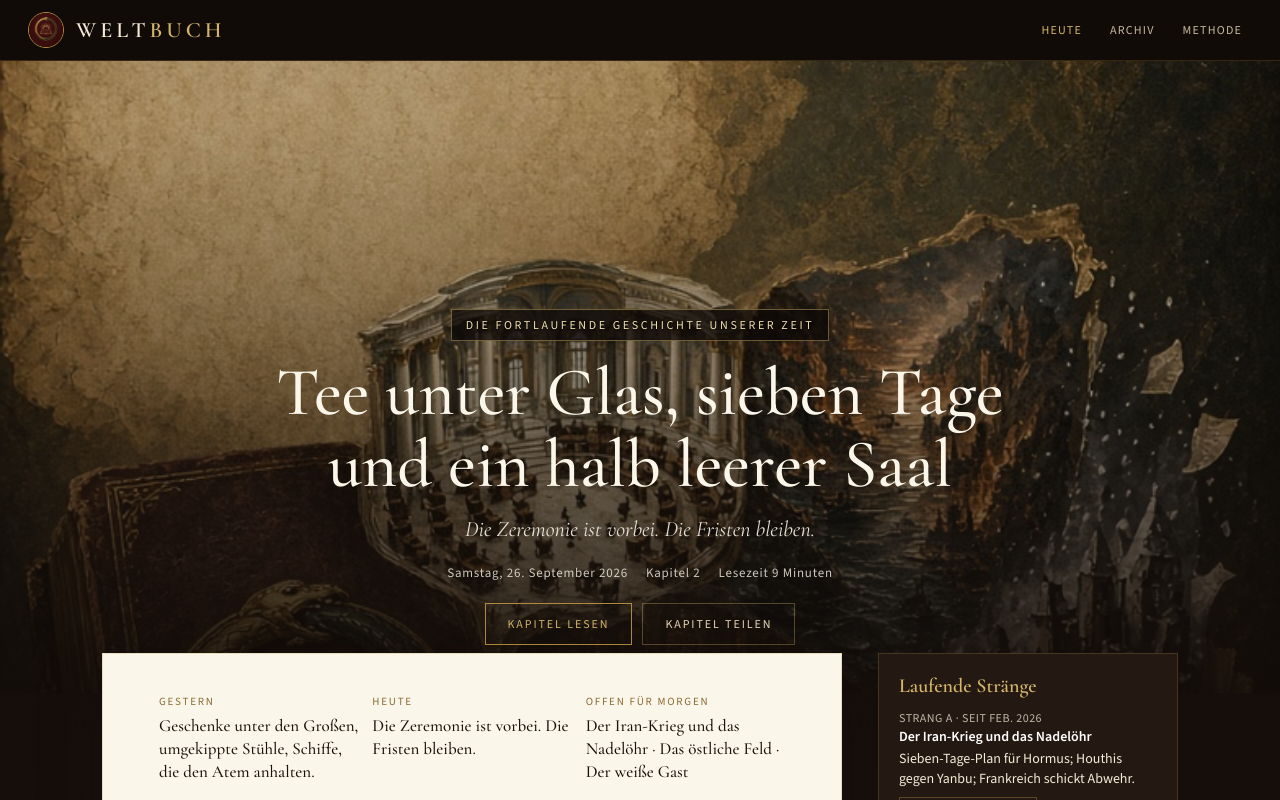
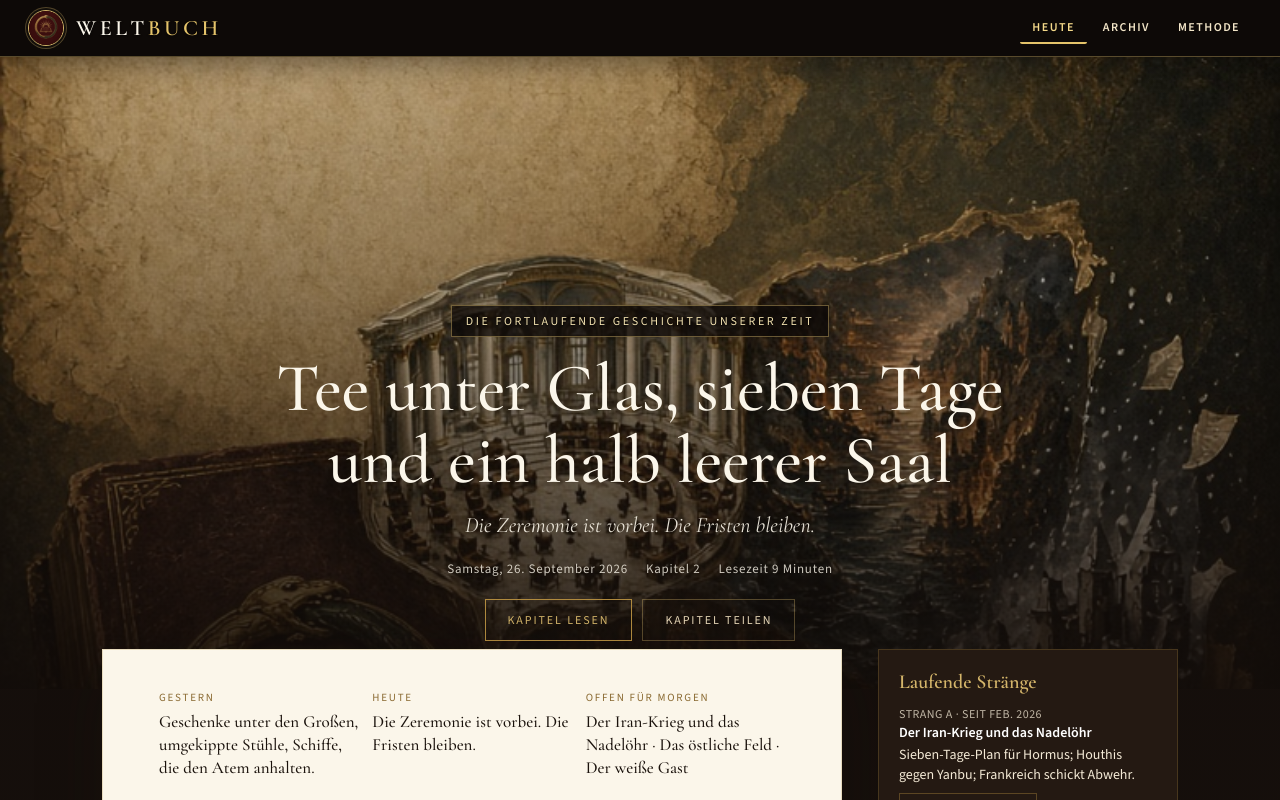
Before and after one commit to DaMaddin13/weltbuch, a Next.js app: page / in a window 1280 px wide. Shown: the top 800 px of the page. Built offline with nearby package versions, Linux system fonts and the light colour scheme.

Commit message:
Clearer header contrast on dark bar

```diff
--- a/app/globals.css
+++ b/app/globals.css
@@ -32,23 +32,49 @@ button { font: inherit; }
   position: sticky; top: 0; z-index: 40;
   display: flex; align-items: center; justify-content: space-between;
   gap: 16px;
-  padding: 12px 28px;
-  background: rgba(18, 12, 9, 0.92);
-  backdrop-filter: blur(14px);
-  border-bottom: 1px solid rgba(176,138,62,0.22);
-  color: var(--parchment);
+  padding: 10px 28px;
+  background: #0d0907;
+  backdrop-filter: blur(16px);
+  border-bottom: 1px solid rgba(212, 181, 106, 0.38);
+  color: #f7edd4;
+  box-shadow: 0 8px 24px rgba(0, 0, 0, 0.35);
 }
 .brand { display: flex; align-items: center; gap: 12px; text-decoration: none; flex-shrink: 0; }
-.brand img { width: 36px; height: 36px; border-radius: 50%; object-fit: cover; border: 1px solid var(--gold); }
-.brand .name { font-family: "Cormorant Garamond", serif; font-size: 22px; letter-spacing: 0.18em; font-weight: 600; }
-.brand .name span { color: var(--gold-lite); }
-.topbar nav { display: flex; gap: 8px; font-size: 12px; letter-spacing: 0.1em; text-transform: uppercase; flex-wrap: wrap; justify-content: flex-end; }
+.brand img {
+  width: 36px; height: 36px; border-radius: 50%; object-fit: cover;
+  border: 1px solid var(--gold-lite);
+  box-shadow: 0 0 0 2px rgba(13, 9, 7, 0.9), 0 0 0 3px rgba(212, 181, 106, 0.35);
+}
+.brand .name {
+  font-family: "Cormorant Garamond", serif;
+  font-size: 22px;
+  letter-spacing: 0.16em;
+  font-weight: 600;
+  color: #fbf6ea;
+  text-shadow: 0 1px 2px rgba(0, 0, 0, 0.65);
+}
+.brand .name span { color: #e4c36a; }
+.topbar nav {
+  display: flex; gap: 4px; font-size: 12px; letter-spacing: 0.12em;
+  text-transform: uppercase; flex-wrap: wrap; justify-content: flex-end;
+  font-weight: 600;
+}
 .topbar nav a {
-  color: #e8d8b8; text-decoration: none; opacity: 0.85;
-  padding: 6px 10px;
+  color: #f3e6c8;
+  text-decoration: none;
+  opacity: 1;
+  padding: 7px 12px;
   border-radius: 2px;
+  border-bottom: 2px solid transparent;
 }
-.topbar nav a:hover, .topbar nav a.active { opacity: 1; color: var(--gold-lite); }
+.topbar nav a:hover {
+  color: #fff8e8;
+  background: rgba(212, 181, 106, 0.12);
+}
+.topbar nav a.active {
+  color: #f4d98a;
+  border-bottom-color: #e4c36a;
+}
 
 .hero {
   position: relative;
@@ -399,7 +425,7 @@ footer {
     justify-content: center;
     width: 100%;
     gap: 4px;
-    border-top: 1px solid rgba(176,138,62,0.22);
+    border-top: 1px solid rgba(212, 181, 106, 0.28);
     padding: 6px 0 2px;
   }
   .topbar nav a { padding: 8px 12px; font-size: 11px; }
```
